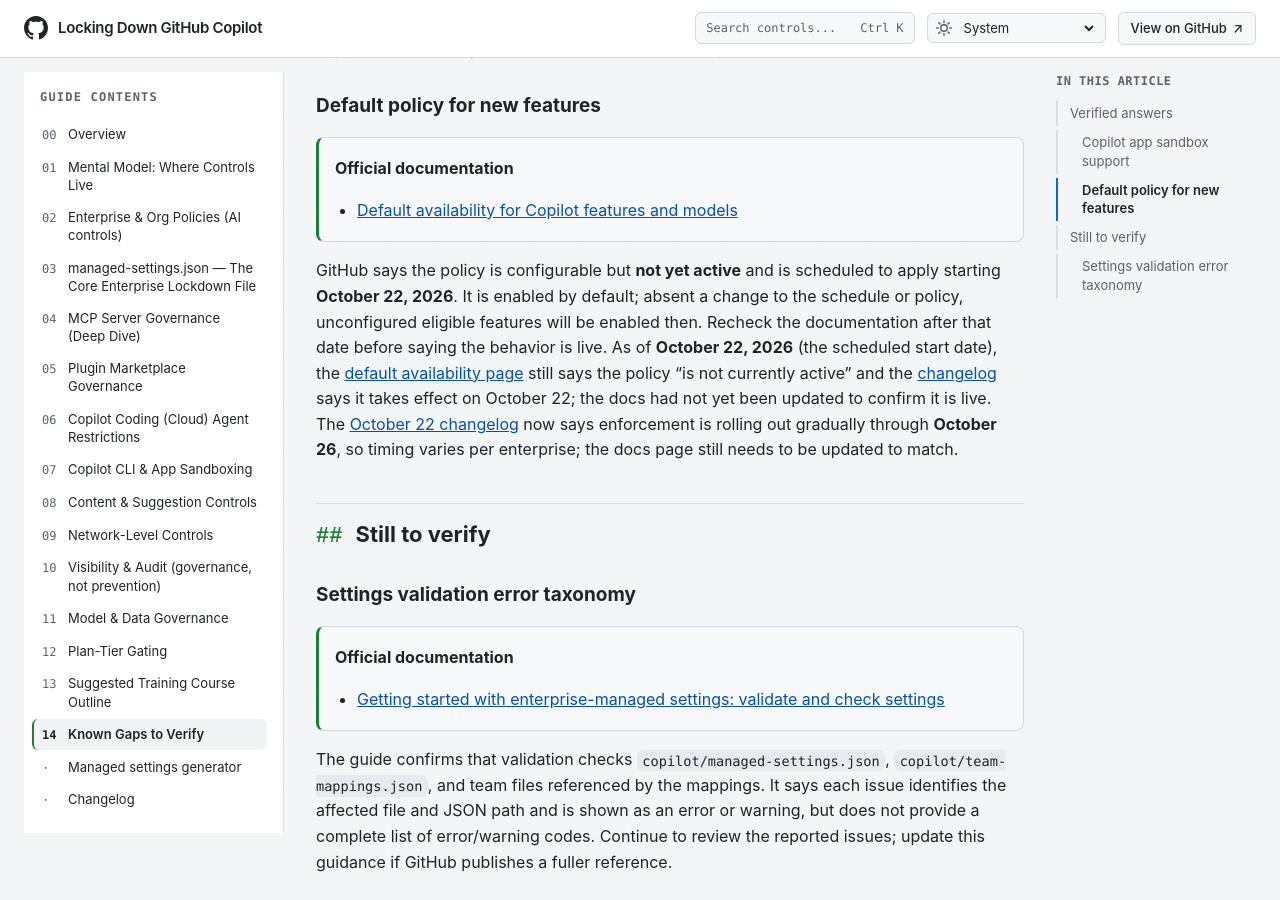
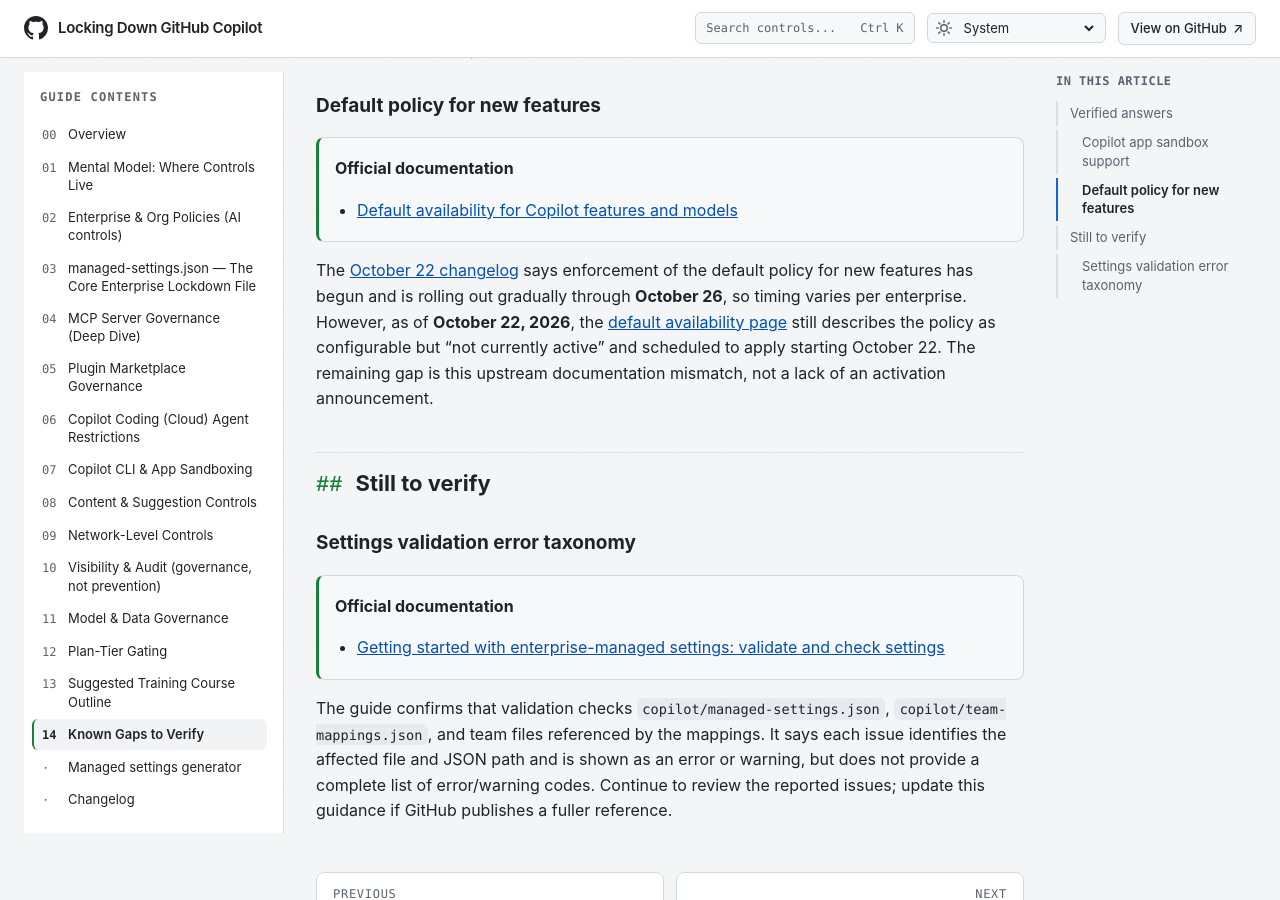
Before and after one commit to beardofedu/copilot-governance-training, a Jekyll site: the page built from docs/sections/known-gaps.md, in a window 1280 px wide and 900 px high, scrolled down 649 px. Built offline with Jekyll 4.4.1, drawn with Linux system fonts in a browser that asks for light colours.

Commit message:
Update known gaps documentation regarding Copilot policy
Clarified the status of the default availability policy for Copilot features and updated references to the changelog and documentation.

Co-authored-by: Copilot Autofix powered by AI <175728472+Copilot@users.noreply.github.com>

```diff
--- a/docs/sections/known-gaps.md
+++ b/docs/sections/known-gaps.md
@@ -26,7 +26,7 @@ GitHub announced that **local sandboxing** is generally available in Copilot CLI
 > **Official documentation**
 > - [Default availability for Copilot features and models](https://docs.github.com/en/copilot/concepts/enterprise/default-availability)
 
-GitHub says the policy is configurable but **not yet active** and is scheduled to apply starting **October 22, 2026**. It is enabled by default; absent a change to the schedule or policy, unconfigured eligible features will be enabled then. Recheck the documentation after that date before saying the behavior is live. As of **October 22, 2026** (the scheduled start date), the [default availability page](https://docs.github.com/en/copilot/concepts/enterprise/default-availability) still says the policy "is not currently active" and the [changelog](https://github.blog/changelog/2026-09-24-default-enablement-of-copilot-features-for-copilot-business-and-enterprise/) says it takes effect on October 22; the docs had not yet been updated to confirm it is live. The [October 22 changelog](https://github.blog/changelog/2026-10-22-global-default-for-copilot-features-generally-available/) now says enforcement is rolling out gradually through **October 26**, so timing varies per enterprise; the docs page still needs to be updated to match.
+The [October 22 changelog](https://github.blog/changelog/2026-10-22-global-default-for-copilot-features-generally-available/) says enforcement of the default policy for new features has begun and is rolling out gradually through **October 26**, so timing varies per enterprise. However, as of **October 22, 2026**, the [default availability page](https://docs.github.com/en/copilot/concepts/enterprise/default-availability) still describes the policy as configurable but "not currently active" and scheduled to apply starting October 22. The remaining gap is this upstream documentation mismatch, not a lack of an activation announcement.
 
 ## Still to verify
 
```
